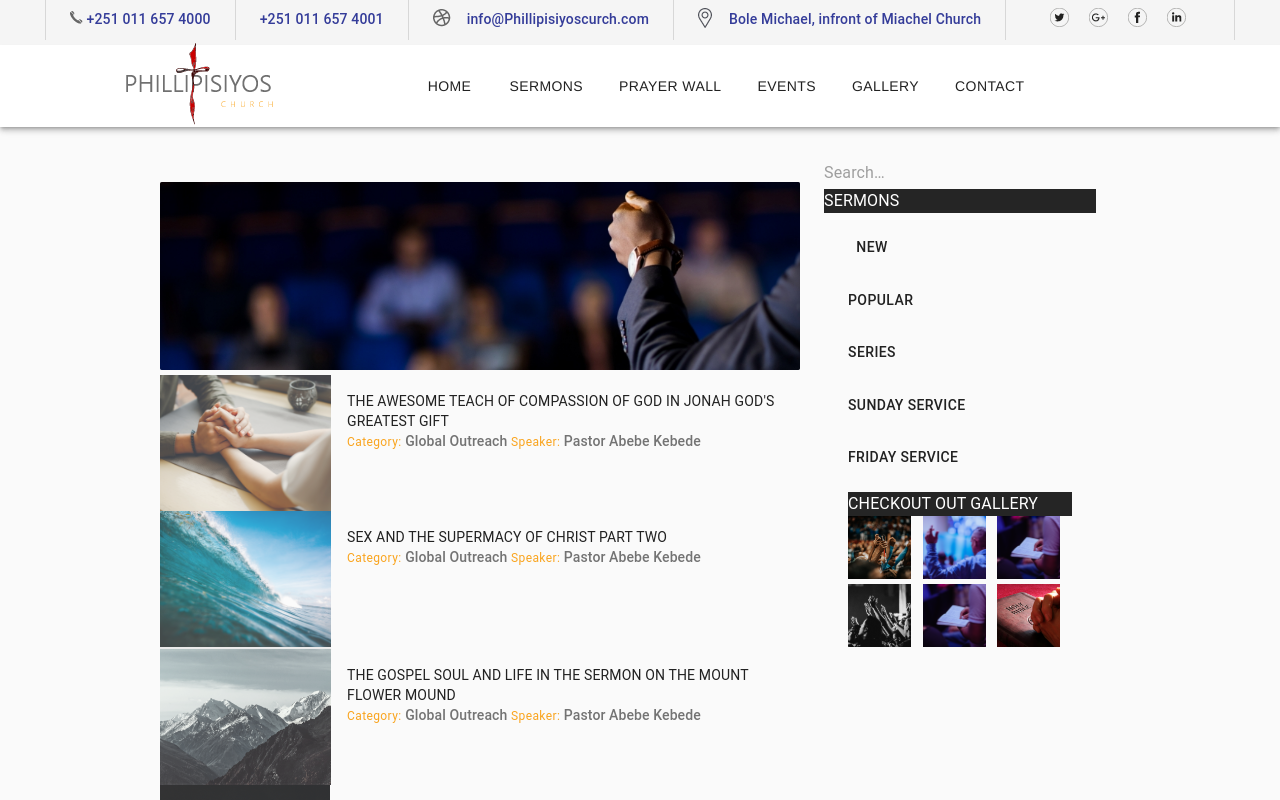
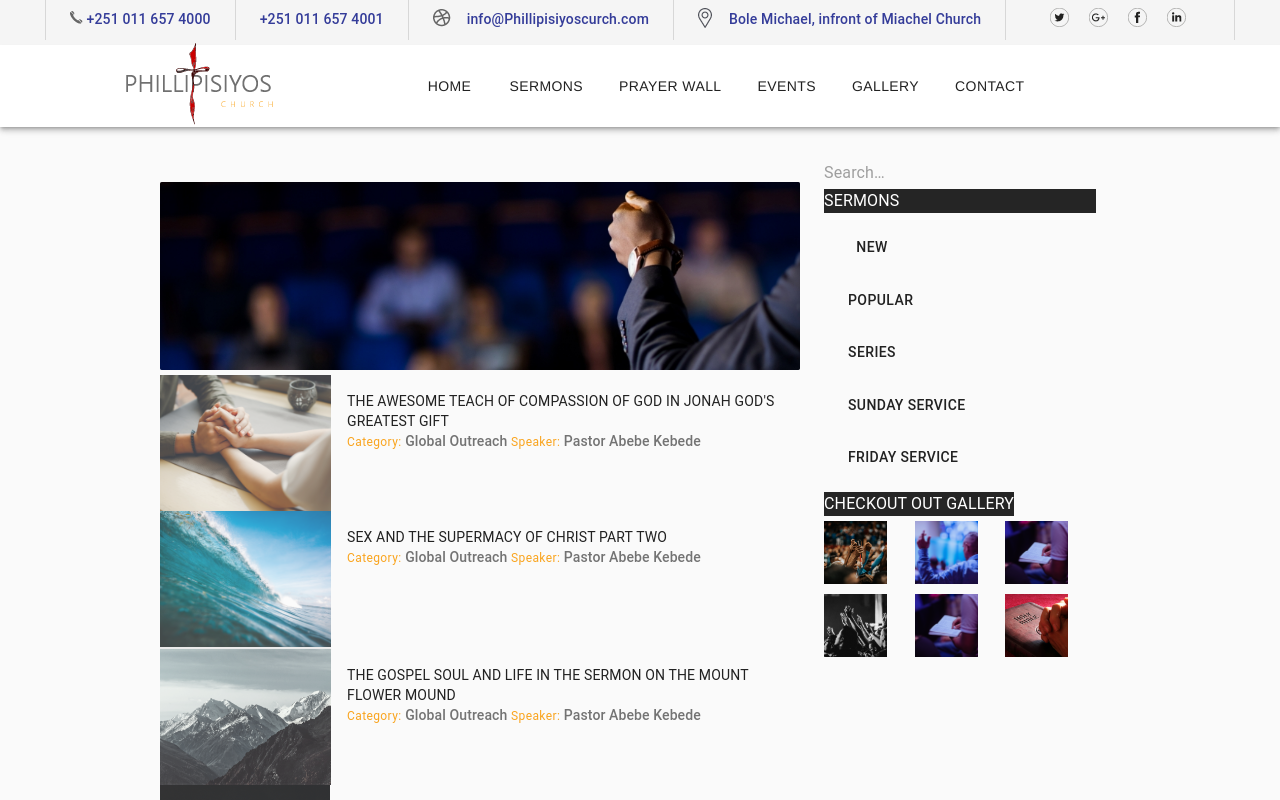
Before and after one commit to Alazar-dev/Filadelfia-web, a React (Create React App) app: page /sermons in a window 1280 px wide. Shown: the top 800 px of the page. Built offline with nearby package versions, Linux system fonts and the light colour scheme.

Commit message:
gave margin and removed spacing, nested grids and container

```diff
--- a/src/components/gallery/GalleryCheckout.jsx
+++ b/src/components/gallery/GalleryCheckout.jsx
@@ -10,6 +10,7 @@ import photo6 from "../../assets/Sermons/Check out/Photo 06.png";
 
 const useStyles = makeStyles({
   imgs: {
+    marginTop: 5,
     "&:hover": {
       opacity: 0.8,
       cursor: "pointer",
@@ -21,18 +22,16 @@ const useStyles = makeStyles({
 const GalleryCheckout = () => {
   const classes = useStyles();
   return (
-    <Container>
+    <Grid container>
       <Box bgcolor="primary.dark">
         <Typography color="secondary">CHECKOUT OUT GALLERY</Typography>
       </Box>
-      <Grid container justify="center">
       {[photo1, photo2, photo3, photo4, photo5, photo6].map((imgs) => (
         <Grid key={imgs} item xs={4}>
           <img className={classes.imgs} src={imgs} alt="" />
         </Grid>
       ))}
     </Grid>
-    </Container>
   );
 };
 
```
Lines whose indentation alone changed are shown as unchanged.
